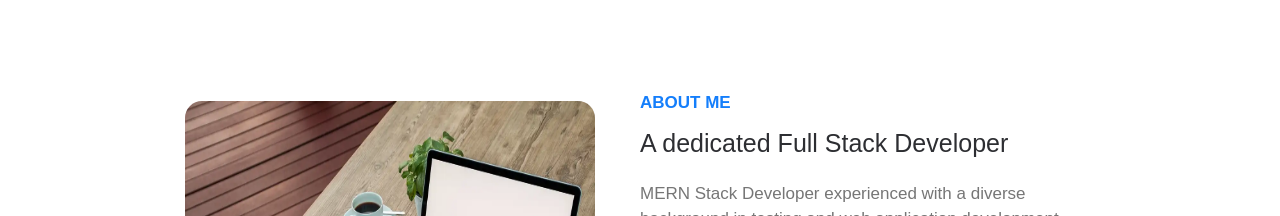
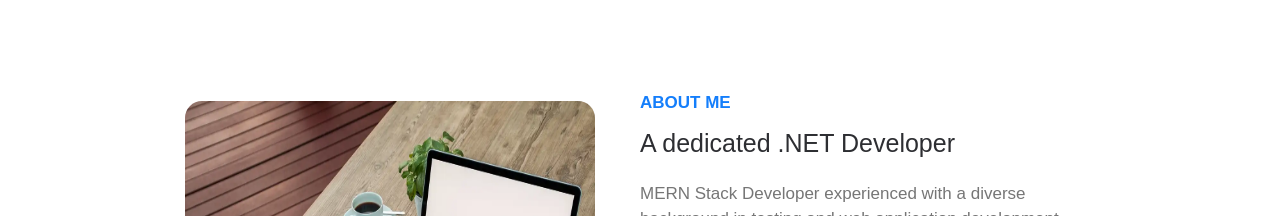
Before and after one commit to hammadzahid52/portfolio, a React (Vite) app: page / in a window 1280 px wide. Shown: the part 860-1076 px from the top of the page. Built offline with nearby package versions, Linux system fonts and the light colour scheme.

Commit message:
First Commit

```diff
--- a/src/Components/AboutMe.jsx
+++ b/src/Components/AboutMe.jsx
@@ -19,7 +19,7 @@ function AboutMe() {
             <div className="text-side">
               <h3>About me</h3>
               <h4>
-                A dedicated Full Stack Developer
+                A dedicated .NET Developer
               </h4>
               <p>
                 MERN Stack Developer experienced with a diverse background in testing and web application development. Demonstrated ability to wear multiple hats and contribute across the entire stack. Skilled in adapting to changes in technology and life, with a passion for continuous learning.
```
